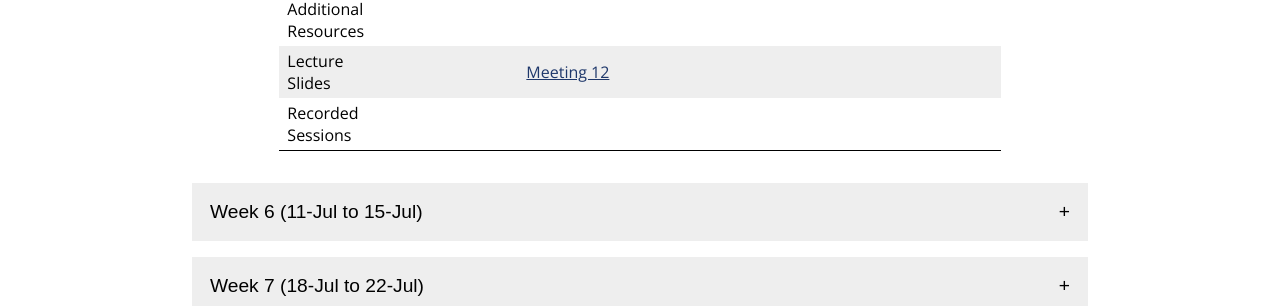
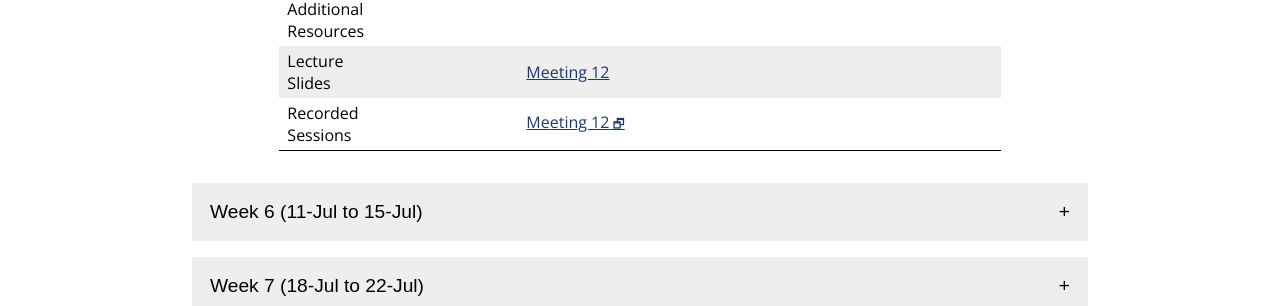
Before and after one commit to jhu-ip/cs220-summer22, a Jekyll site: the page built from material.md, in a window 1280 px wide. Shown: the part 956-1262 px from the top of the page. Built offline with Jekyll 4.4.1, drawn with Linux system fonts in a browser that asks for light colours; some web fonts are replaced.

Commit message:
link to meeting 12 lecture recording

```diff
--- a/material.csv
+++ b/material.csv
@@ -146,6 +146,7 @@ Week,Day,Date,Type,Link text,URL
 5,2,6-Jul,Slides,C++ Strings,slides/day22_cpp_strings.pdf
 5,2,6-Jul,Recap,Day 22,questions/day22.html
 5,2,6-Jul,LectureSlides,Meeting 12,slides/class12.pdf
+5,2,6-Jul,Recording,Meeting 12,https://jh.hosted.panopto.com/Panopto/Pages/Viewer.aspx?id=782b5b6c-5974-4798-9818-aeca011428b5
 
 5,3,8-Jul,Video,Introduction to STL and templates,https://jh.hosted.panopto.com/Panopto/Pages/Viewer.aspx?id=04905da6-f193-4a6e-9f3e-ae2300279736
 5,3,8-Jul,Slides,Introduction to STL and templates,slides/day23_stl_templates.pdf
--- a/material.md
+++ b/material.md
@@ -297,7 +297,7 @@ the materials for that week.
     <tr>
       <td>Recorded<br>Sessions</td>
       <td></td>
-      <td></td>
+      <td><a class='external' target='_blank' href='https://jh.hosted.panopto.com/Panopto/Pages/Viewer.aspx?id=782b5b6c-5974-4798-9818-aeca011428b5'>Meeting 12</a></td>
       <td></td>
     </tr>
   </tbody>
```
